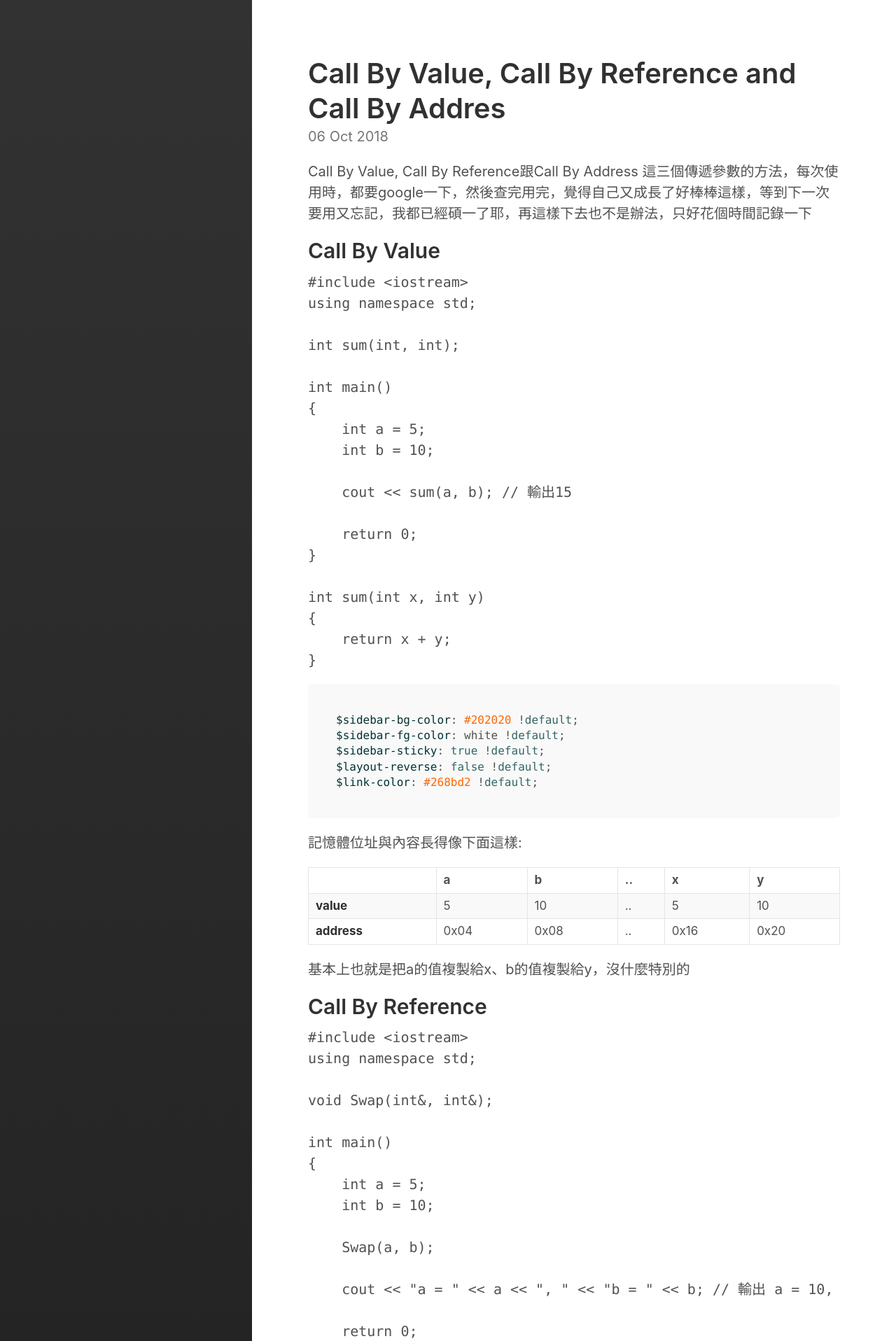
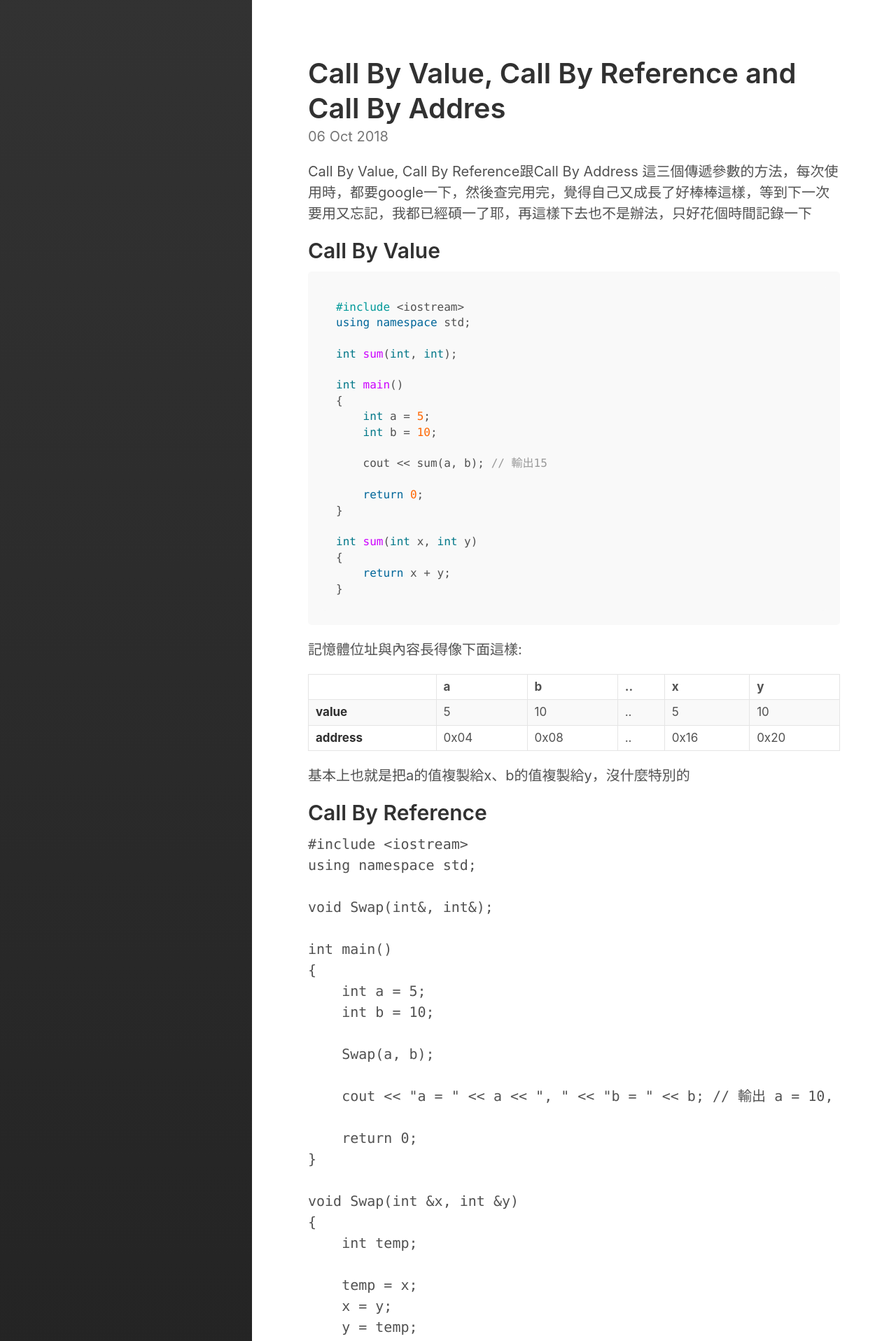
Before and after one commit to aa3710079/aa3710079.github.io, a Jekyll site: the page built from _posts/2018-10-06-parameter-pass.md, in a window 1280 px wide. Shown: the top 1916 px of the page at 70% size. Built offline with Jekyll 4.4.1, drawn with Linux system fonts in a browser that asks for light colours.

Commit message:
update post

````diff
--- a/_posts/2018-10-06-parameter-pass.md
+++ b/_posts/2018-10-06-parameter-pass.md
@@ -5,7 +5,7 @@ title: Call By Value, Call By Reference and Call By Addres
 Call By Value, Call By Reference跟Call By Address 這三個傳遞參數的方法，每次使用時，都要google一下，然後查完用完，覺得自己又成長了好棒棒這樣，等到下一次要用又忘記，我都已經碩一了耶，再這樣下去也不是辦法，只好花個時間記錄一下
 ## Call By Value
 
-```C++
+```c++
 #include <iostream>
 using namespace std;
 
@@ -26,13 +26,7 @@ int sum(int x, int y)
     return x + y;
 }
 ```
-```scss
-$sidebar-bg-color: #202020 !default;
-$sidebar-fg-color: white !default;
-$sidebar-sticky: true !default;
-$layout-reverse: false !default;
-$link-color: #268bd2 !default;
-```
+
 記憶體位址與內容長得像下面這樣:
 
 |            |     a    |     b    |..|  x   | y    |
````
